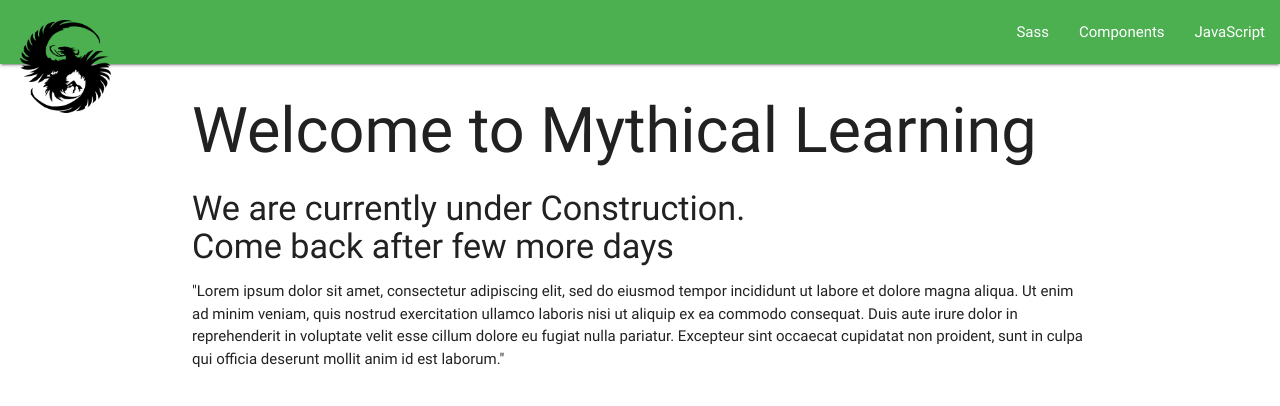
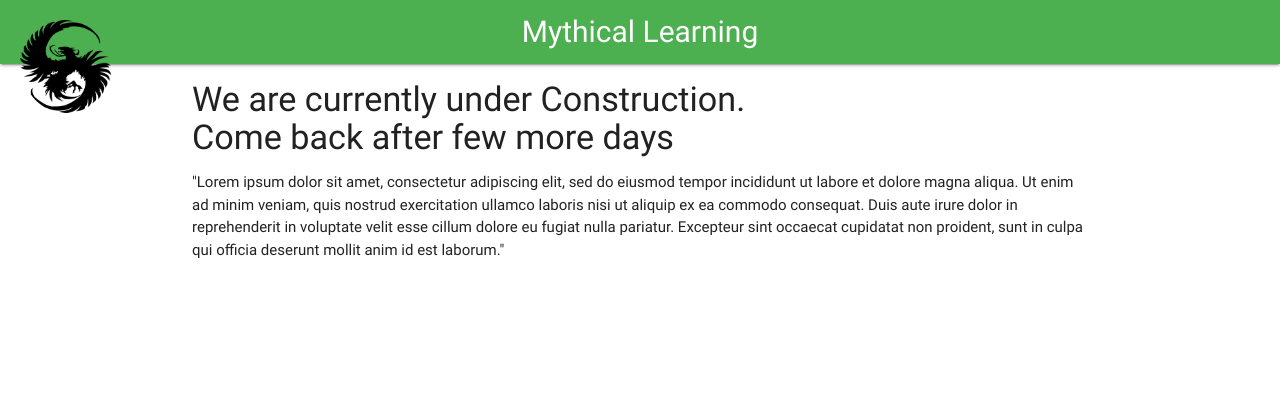
Before and after one commit to shashank-sharma/mythical-learning, a Django app: page / in a window 1280 px wide. Shown: the top 406 px of the page. Run offline with Django 3.2, Linux system fonts and the light colour scheme.

Commit message:
Fix scrapper + requirements + fix badge

```diff
--- a/home/templates/base.html
+++ b/home/templates/base.html
@@ -21,9 +21,13 @@
 <body>
     <nav>
         <div class="nav-wrapper green">
-            <a class="brand-logo">
+            <a class="brand-logo hide-on-med-and-down left">
             <img src="{% static '/img/mythical-large.png' %}" height="12%" width = "12%" style = "padding:20px;"/>
             </a>
+            <a class="brand-logo hide-on-large-only left">
+            <img src="{% static '/img/mythical-large.png' %}" height="80px" width = "80px"/>
+            </a>
+            <div class="center" style="font-size: 200%;">Mythical Learning</div>
             <ul id="nav-mobile" class="right hide-on-med-and-down">
                 <li><a href="sass.html">Sass</a></li>
                 <li><a href="badges.html">Components</a></li>
--- a/home/templates/home/main_home.html
+++ b/home/templates/home/main_home.html
@@ -5,7 +5,6 @@
 
 <body>
     {% block pagecontent %}
-    <h1>Welcome to Mythical Learning</h1>
     <h4>We are currently under Construction.<br> Come back after few more days</h4>
     <p>"Lorem ipsum dolor sit amet, consectetur adipiscing elit, sed do eiusmod tempor incididunt ut labore et dolore magna aliqua. Ut enim ad minim veniam, quis nostrud exercitation ullamco laboris nisi ut aliquip ex ea commodo consequat. Duis aute irure dolor in reprehenderit in voluptate velit esse cillum dolore eu fugiat nulla pariatur. Excepteur sint occaecat cupidatat non proident, sunt in culpa qui officia deserunt mollit anim id est laborum."
     </p>
--- a/requirements.txt
+++ b/requirements.txt
@@ -3,3 +3,5 @@
 gunicorn==19.7.1
 whitenoise==3.3.0
 psycopg2==2.6.2
+requests==2.14.2
+beautifulsoup4==4.6.0
```
Also changed, not shown: README.md.
